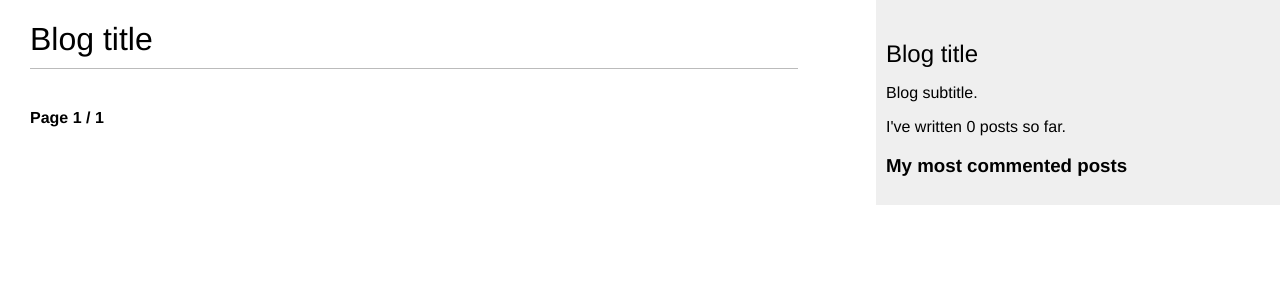
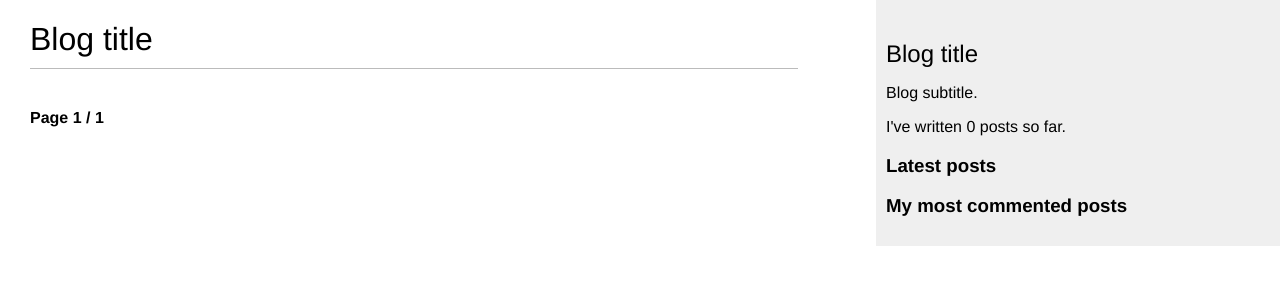
Before and after one commit to violet-kester/django-blog, a Django app: page /blog/ in a window 1280 px wide. Shown: the top 300 px of the page. Run offline with Django 4.2, Linux system fonts and the light colour scheme; data that the repository does not hold is empty.

Commit message:
added latest posts to sidebar

```diff
--- a/blog/templates/blog/base.html
+++ b/blog/templates/blog/base.html
@@ -19,9 +19,13 @@
   <div id="sidebar">
     <h2>Blog title</h2>
     <p>Blog subtitle.</p>
+
     <p>I've written {% total_posts %} posts so far.</p>
+
+    <h3>Latest posts</h3>
+    {% show_latest_posts 3 %}
+
     <h3>My most commented posts</h3>
-
     {% get_most_commented_posts as most_commented_posts %}
     <ul>
       {% for post in most_commented_posts %}
```
